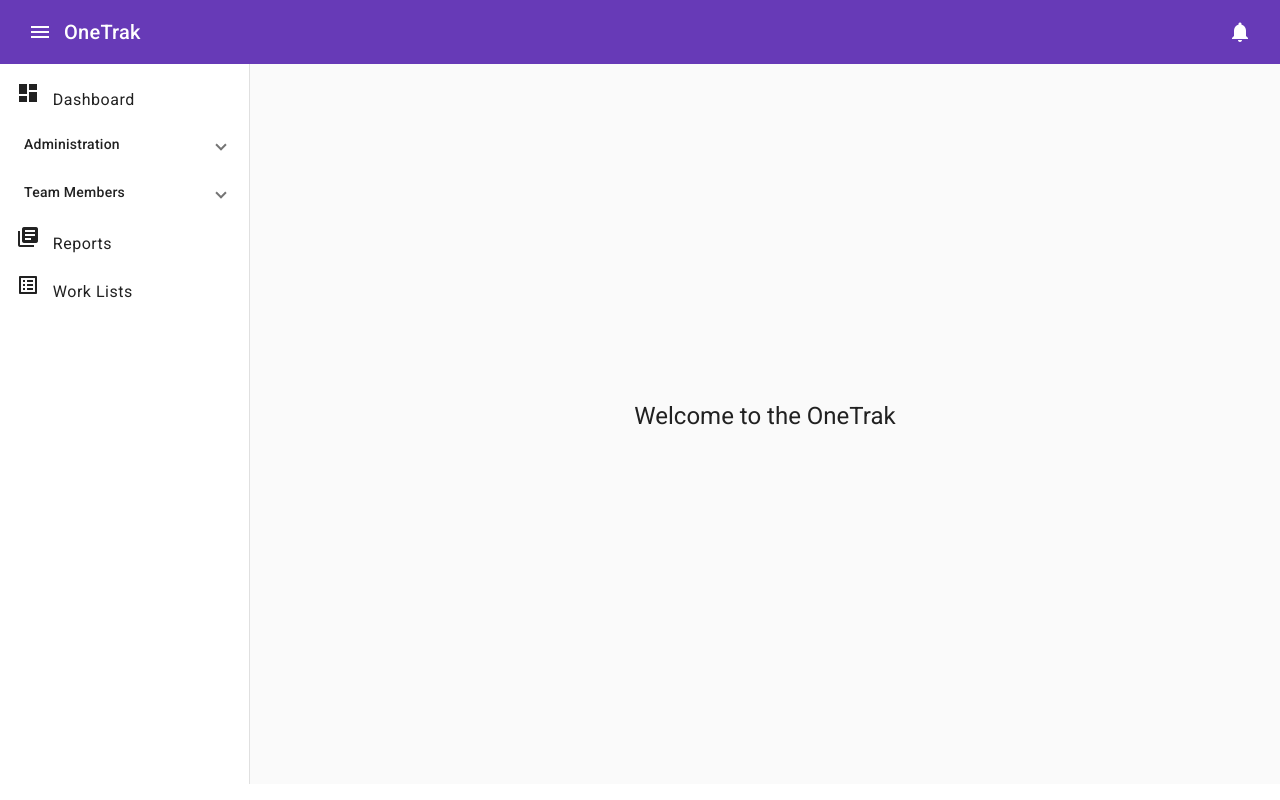
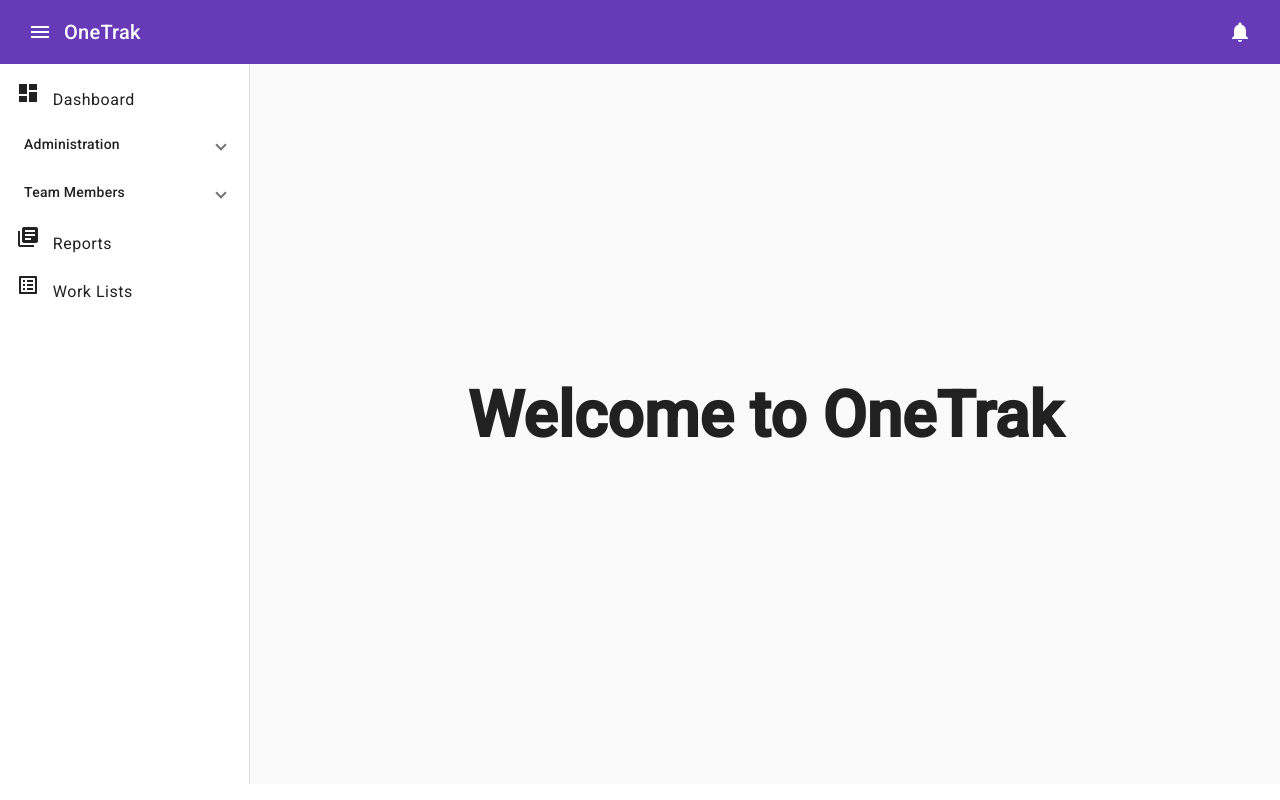
Before and after one commit to DFWTexan/OneTrack_v2, an Angular app in the folder onetrack_v2.client/: page /dashboard in a window 1280 px wide. Built offline with nearby package versions, Linux system fonts and the light colour scheme.

Commit message:
- Dashboard Tilte

```diff
--- a/onetrack_v2.client/src/app/dashboard/dashboard/dashboard.component.css
+++ b/onetrack_v2.client/src/app/dashboard/dashboard/dashboard.component.css
@@ -0,0 +1,5 @@
+.h1-title {
+    color: primary;
+    font-size: 4rem;
+    font-weight: 700;
+}
--- a/onetrack_v2.client/src/app/dashboard/dashboard/dashboard.component.html
+++ b/onetrack_v2.client/src/app/dashboard/dashboard/dashboard.component.html
@@ -1,3 +1,3 @@
 <div class="app-sidenav-content">
-    <h1>Welcome to the OneTrak</h1>
+    <h1 class="h1-title">Welcome to OneTrak</h1>
 </div>
```
